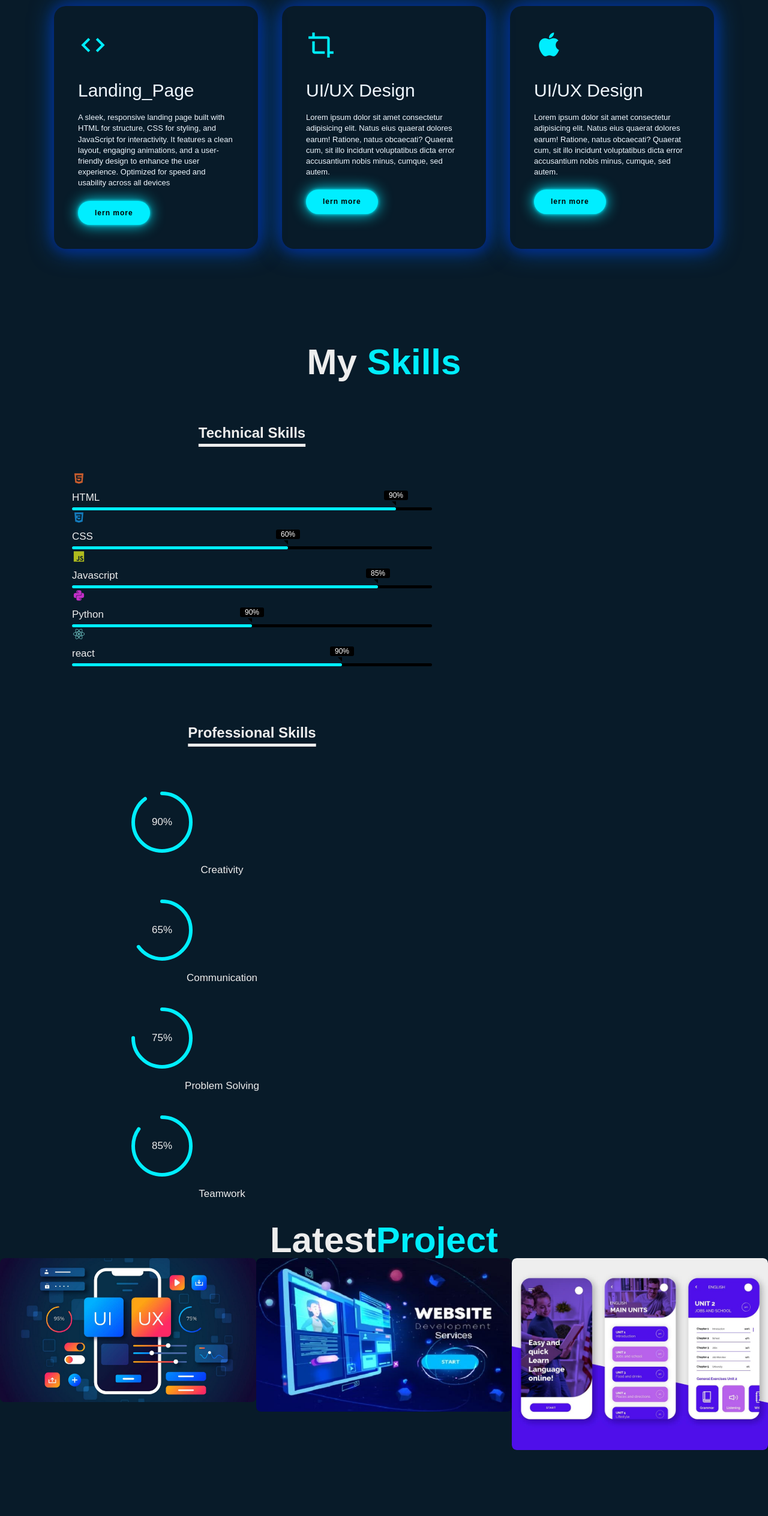
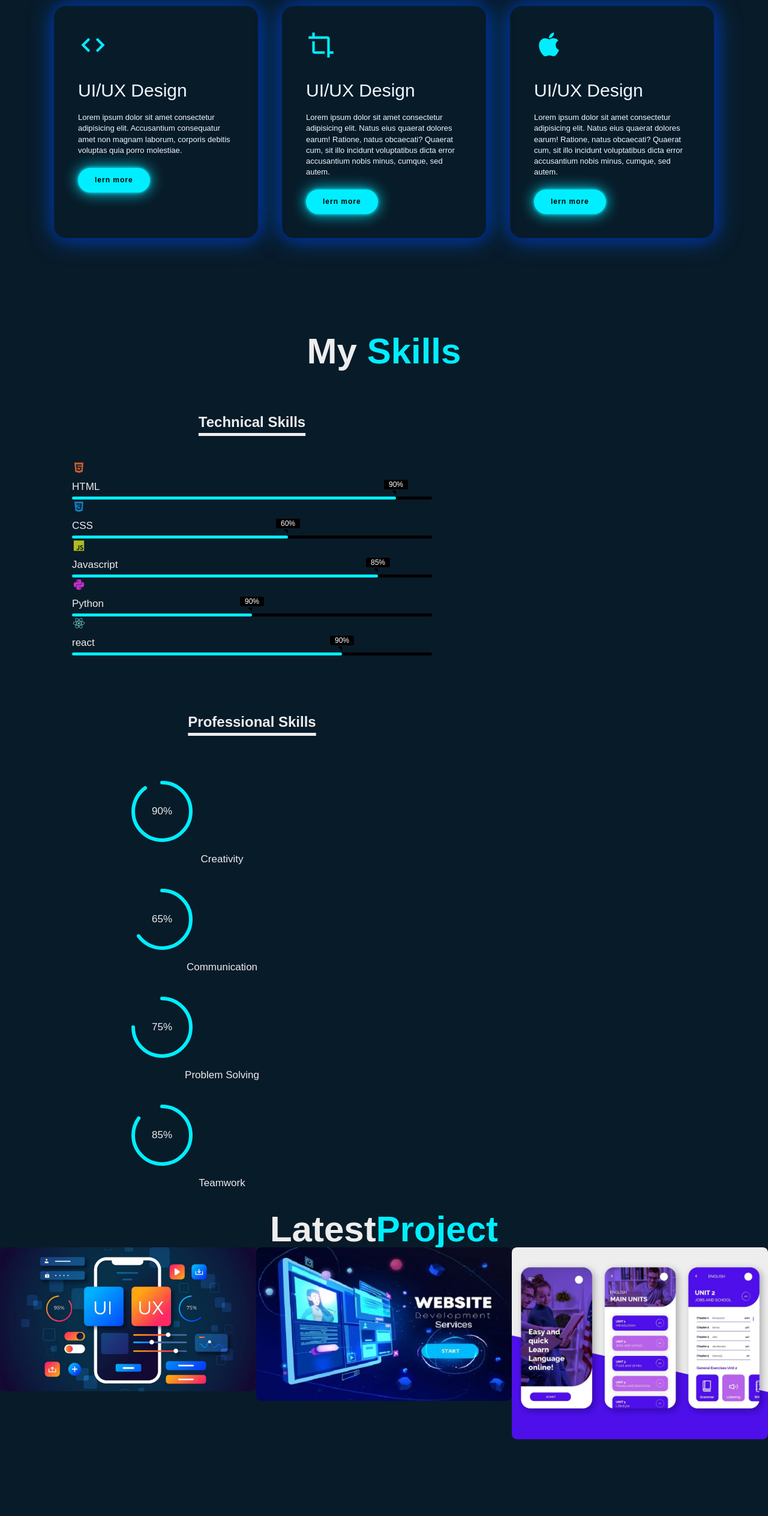
Before and after one commit to Sachidanand3486/Portfolio_Resume, a plain HTML site: page index.html in a window 1280 px wide. Shown: the part 1840-4368 px from the top of the page at 60% size. Drawn offline with nearby package versions, Linux system fonts and the light colour scheme.

Commit message:
Added Portfolio_Resume

```diff
--- a/index.html
+++ b/index.html
@@ -67,9 +67,9 @@
                 <div class="services-list">
                     <div>
                         <i class='bx bx-code' style="color: #00eeff;"></i>
-                        <h2>Landing_Page</h2>
-                        <p>A sleek, responsive landing page built with HTML for structure, CSS for styling, and JavaScript for interactivity. It features a clean layout, engaging animations, and a user-friendly design to enhance the user experience. Optimized for speed and usability across all devices</p>
-                        <a href="https://sachidanand3486.github.io/Landing_Page/" class="read">lern more</a>
+                        <h2>UI/UX Design</h2>
+                        <p>Lorem ipsum dolor sit amet consectetur adipisicing elit. Accusantium consequatur amet non magnam laborum, corporis debitis voluptas quia porro molestiae.</p>
+                        <a href="#" class="read">lern more</a>
                     </div>
                     <div>
                         <i class='bx bx-crop' style="color: #00eeff;"></i>
@@ -188,9 +188,9 @@
                     <div class="row">
                         <img src="01.jpg">
                         <div class="layer">
-                            <h5>UI/UX Design</h5>
-                            <p>Lorem ipsum dolor sit amet consectetur adipisicing elit. Nam placeat praesentium, natus similique molestias error. Autem dolore sequi consectetur fugit. Laborum cumque corporis eum ipsam.</p>
-                            <a href="#"><i class='bx bx-link-external' style="color: aliceblue;"></i></a>
+                            <h5>Landing_Page</h5>
+                            <p>A sleek, responsive landing page built with HTML for structure, CSS for styling, and JavaScript for interactivity. It features a clean layout, engaging animations, and a user-friendly design to enhance the user experience. Optimized for speed and usability across all devices.</p>
+                            <a href="https://sachidanand3486.github.io/Landing_Page/"><i class='bx bx-link-external' style="color: aliceblue;"></i></a>
                         </div>
                     </div>
 
```
